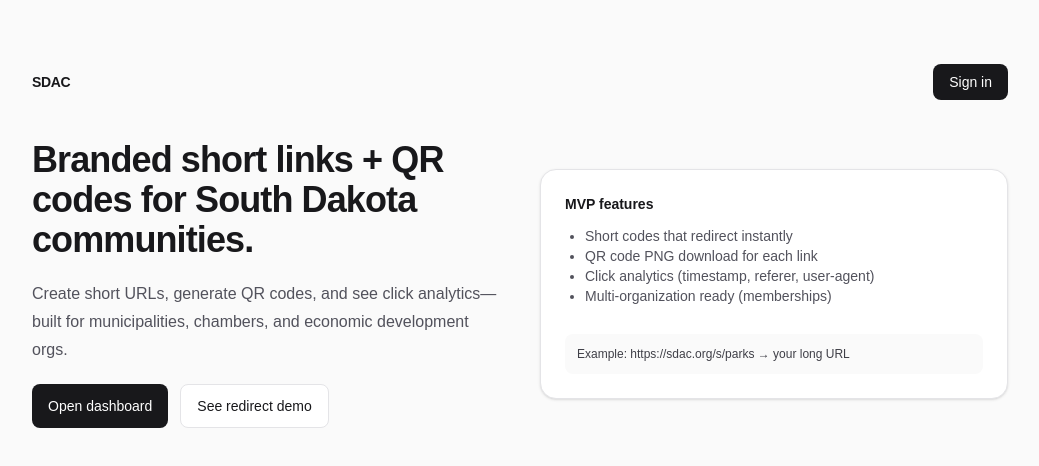
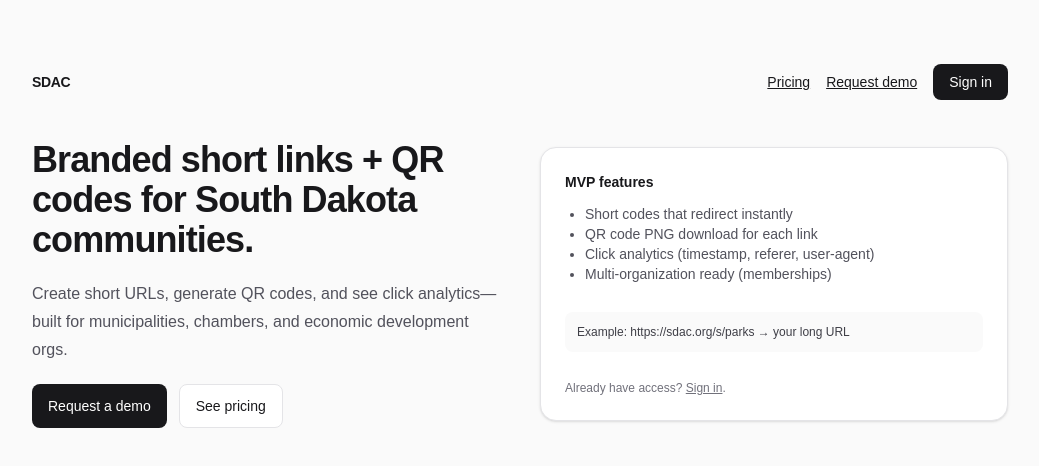
Before and after one commit to raw33/sdac, a Next.js app: page / in a window 1280 px wide. Shown: the top 466 px of the page, without its empty margins (120-1159 px from the left). Built offline with nearby package versions, Linux system fonts and the light colour scheme.

Commit message:
Add pricing/demo CTAs to landing page

```diff
--- a/src/app/page.tsx
+++ b/src/app/page.tsx
@@ -4,12 +4,20 @@ export default function Home() {
       <div className="mx-auto flex w-full max-w-5xl flex-col gap-10 px-6 py-16">
         <header className="flex items-center justify-between">
           <div className="text-sm font-semibold tracking-tight">SDAC</div>
+          <div className="flex items-center gap-4">
+            <a className="text-sm underline" href="/pricing">
+              Pricing
+            </a>
+            <a className="text-sm underline" href="/demo">
+              Request demo
+            </a>
             <a
               className="rounded-lg bg-zinc-900 px-4 py-2 text-sm font-medium text-white hover:bg-zinc-800"
               href="/login"
             >
               Sign in
             </a>
+          </div>
         </header>
 
         <main className="grid gap-10 md:grid-cols-2 md:items-center">
@@ -24,15 +32,15 @@ export default function Home() {
             <div className="flex flex-col gap-3 sm:flex-row">
               <a
                 className="inline-flex h-11 items-center justify-center rounded-lg bg-zinc-900 px-4 text-sm font-medium text-white hover:bg-zinc-800"
-                href="/login"
+                href="/demo"
               >
-                Open dashboard
+                Request a demo
               </a>
               <a
                 className="inline-flex h-11 items-center justify-center rounded-lg border border-zinc-200 bg-white px-4 text-sm font-medium hover:bg-zinc-50"
-                href="/s/demo"
+                href="/pricing"
               >
-                See redirect demo
+                See pricing
               </a>
             </div>
           </div>
@@ -49,6 +57,13 @@ export default function Home() {
               <div className="mt-4 rounded-lg bg-zinc-50 p-3 font-mono text-xs text-zinc-700">
                 Example: https://sdac.org/s/parks → your long URL
               </div>
+              <div className="mt-4 text-xs text-zinc-500">
+                Already have access?{" "}
+                <a className="underline" href="/login">
+                  Sign in
+                </a>
+                .
+              </div>
             </div>
           </div>
         </main>
```
Lines whose indentation alone changed are shown as unchanged.
